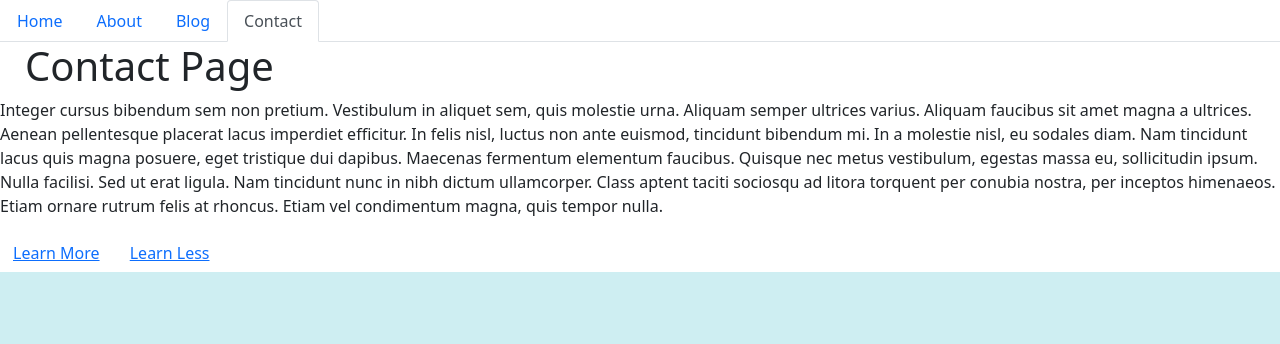
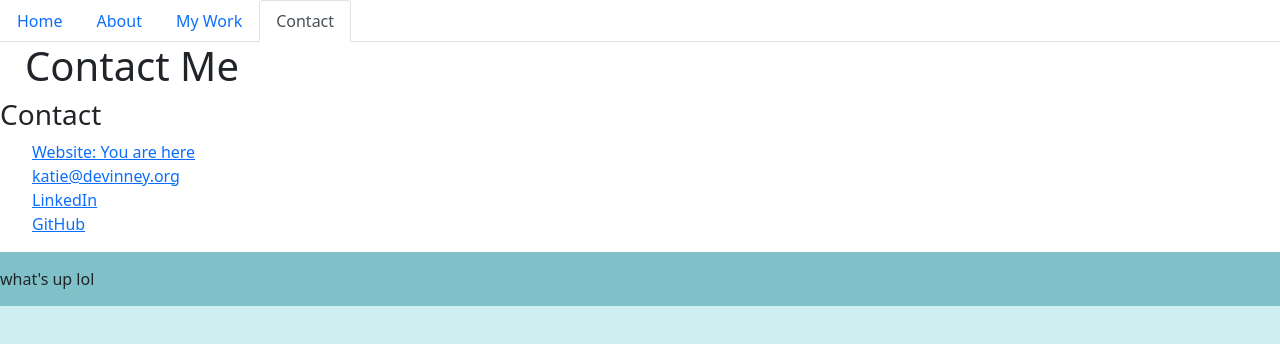
Before and after one commit to ksdevinney/react-portfolio, a React (Create React App) app: page /contact in a window 1280 px wide. Shown: the top 344 px of the page. Built offline with nearby package versions, Linux system fonts and the light colour scheme.

Commit message:
add basic information

```diff
--- a/src/App.js
+++ b/src/App.js
@@ -5,6 +5,7 @@ import Home from "./components/pages/Home";
 import About from "./components/pages/About";
 import Projects from "./components/pages/Projects";
 import Contact from "./components/pages/Contact";
+import Footer from "./components/Footer"
 import './App.css'
 
 function App() {
@@ -16,6 +17,7 @@ function App() {
         <Route exact path="/about" component={About} />
         <Route exact path="/projects" component={Projects} />
         <Route path="/contact" component={Contact} />
+        <Footer />
       </div>
     </Router>
   );
--- /dev/null
+++ b/src/components/Footer.js
@@ -0,0 +1,11 @@
+import React from 'react'
+
+const Footer = () => {
+    return (
+        <footer>
+            what's up lol
+        </footer>
+    )
+}
+
+export default Footer
--- a/src/components/NavTabs.js
+++ b/src/components/NavTabs.js
@@ -27,7 +27,7 @@ function NavTabs() {
           to="/projects"
           className={location.pathname === "/projects" ? "nav-link active" : "nav-link"}
         >
-          Blog
+          My Work
         </Link>
       </li>
       <li className="nav-item">
--- a/src/components/pages/Contact.js
+++ b/src/components/pages/Contact.js
@@ -5,25 +5,21 @@ import Learn from "./Learn";
 function Contact(props) {
   return (
     <div>
-      <h1>Contact Page</h1>
-      <p>
-        Integer cursus bibendum sem non pretium. Vestibulum in aliquet sem, quis molestie urna.
-        Aliquam semper ultrices varius. Aliquam faucibus sit amet magna a ultrices. Aenean
-        pellentesque placerat lacus imperdiet efficitur. In felis nisl, luctus non ante euismod,
-        tincidunt bibendum mi. In a molestie nisl, eu sodales diam. Nam tincidunt lacus quis magna
-        posuere, eget tristique dui dapibus. Maecenas fermentum elementum faucibus. Quisque nec
-        metus vestibulum, egestas massa eu, sollicitudin ipsum. Nulla facilisi. Sed ut erat ligula.
-        Nam tincidunt nunc in nibh dictum ullamcorper. Class aptent taciti sociosqu ad litora
-        torquent per conubia nostra, per inceptos himenaeos. Etiam ornare rutrum felis at rhoncus.
-        Etiam vel condimentum magna, quis tempor nulla.
-      </p>
-      <Link to={`${props.match.url}/learn`} role="button" className="btn btn-link">
+      <h1>Contact Me</h1>
+      <h3>Contact</h3>
+      <ul>
+        <li><a href="." target="_blank">Website: You are here</a></li>
+        <li><a href="mailto:katie@devinney.org">katie@devinney.org</a></li>
+        <li><a href="https://www.linkedin.com/in/katie-devinney-3616091b9/" target="_blank">LinkedIn</a></li>
+        <li><a href="https://github.com/ksdevinney" target="_blank">GitHub</a></li>
+      </ul>
+      {/* <Link to={`${props.match.url}/learn`} role="button" className="btn btn-link">
         Learn More
       </Link>{" "}
       <Link to="/contact" role="button" className="btn btn-link">
         Learn Less
       </Link>
-      <Route exact path={`${props.match.url}/learn`} component={Learn} />
+      <Route exact path={`${props.match.url}/learn`} component={Learn} /> */}
     </div>
   );
 }
--- a/src/components/pages/Home.js
+++ b/src/components/pages/Home.js
@@ -3,16 +3,12 @@ import React from "react";
 function Home() {
   return (
     <div>
-      <h1>Home Page</h1>
+      <h1>Katie Devinney</h1>
       <p>
-        Lorem ipsum dolor sit amet, consectetur adipiscing elit. Sed neque velit, lobortis ut magna
-        varius, blandit rhoncus sem. Morbi lacinia nisi ac dui fermentum, sed luctus urna tincidunt.
-        Etiam ut feugiat ex. Cras non risus mi. Curabitur mattis rutrum ipsum, ut aliquet urna
-        imperdiet ac. Sed nec nulla aliquam, bibendum odio eget, vestibulum tortor. Cras rutrum
-        ligula in tincidunt commodo. Morbi sit amet mollis orci, in tristique ex. Donec nec ornare
-        elit. Donec blandit est sed risus feugiat porttitor. Vestibulum molestie hendrerit massa non
-        consequat. Vestibulum vitae lorem tortor. In elementum ultricies tempus. Interdum et
-        malesuada fames ac ante ipsum primis in faucibus.
+        I am an SMU undergraduate with a degree in English. I have spent the past 8 years teaching
+        elementary school, and now I am diving into web development. Computers have always been a hobby of
+        mine, so I am excited to turn my passion into my career! Currently, I am enrolled in SMU's coding
+        boot camp and excited to launch a new career soon!
       </p>
     </div>
   );
```
